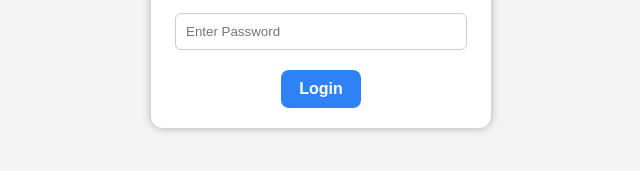
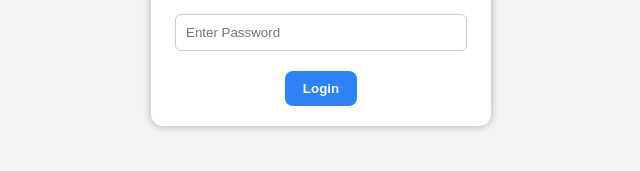
Before and after one commit to Mani-02nev/collage_project_1, a plain HTML site: page login.html in a window 1280 px wide. Shown: the part 407-578 px from the top of the page, 319-959 px from the left. Drawn offline with Linux system fonts and the light colour scheme.

Commit message:
comit on 18th

```diff
--- a/login.html
+++ b/login.html
@@ -13,7 +13,7 @@
                justify-content: center;
                align-items: center;
                height: 100vh;
-               margin: 0
+               margin: 0;
           }
 
           .login-container {
@@ -22,7 +22,7 @@
                border-radius: 12px;
                box-shadow: 0 0 8px rgba(0, 0, 0, 0.3);
                width: 300px;
-               text-align: center
+               text-align: center;
           }
 
           input {
@@ -30,10 +30,10 @@
                padding: 10px;
                margin: 10px 0;
                border: 1px solid #ccc;
-               border-radius: 6px
+               border-radius: 6px;
           }
 
-          a {
+          button {
                display: inline-block;
                padding: 10px 18px;
                margin-top: 10px;
@@ -43,11 +43,10 @@
                color: white;
                cursor: pointer;
                font-weight: bold;
-               text-decoration: none
           }
 
-          a:hover {
-               background: #0f5cd7
+          button:hover {
+               background: #0f5cd7;
           }
      </style>
 </head>
@@ -57,19 +56,22 @@
           <h2>Exam Login</h2>
           <input type="text" id="username" placeholder="Enter Username">
           <input type="password" id="password" placeholder="Enter Password">
-          <a href="index.html" onclick="checkLogin(event)">Login</a>
+          <button onclick="login()">Login</button>
      </div>
 
      <script>
-          function checkLogin(e) {
-               e.preventDefault()
-               let user = document.getElementById("username").value.trim()
-               let pass = document.getElementById("password").value.trim()
+          function login() {
+               let user = document.getElementById("username").value.trim();
+               let pass = document.getElementById("password").value.trim();
+
                if (user === "sit" && pass === "1234") {
-                    localStorage.setItem("examUser", user)
-                    window.location.href = "index.html"
+                    localStorage.setItem("examUser", user);
+                    window.location.href = "index.html"; // user goes to exam
+               } else if (user === "sitadmin" && pass === "1234") {
+                    localStorage.setItem("adminUser", user);
+                    window.location.href = "admin.html"; // admin goes to admin
                } else {
-                    alert("Invalid login")
+                    alert("Invalid login");
                }
           }
      </script>
```
